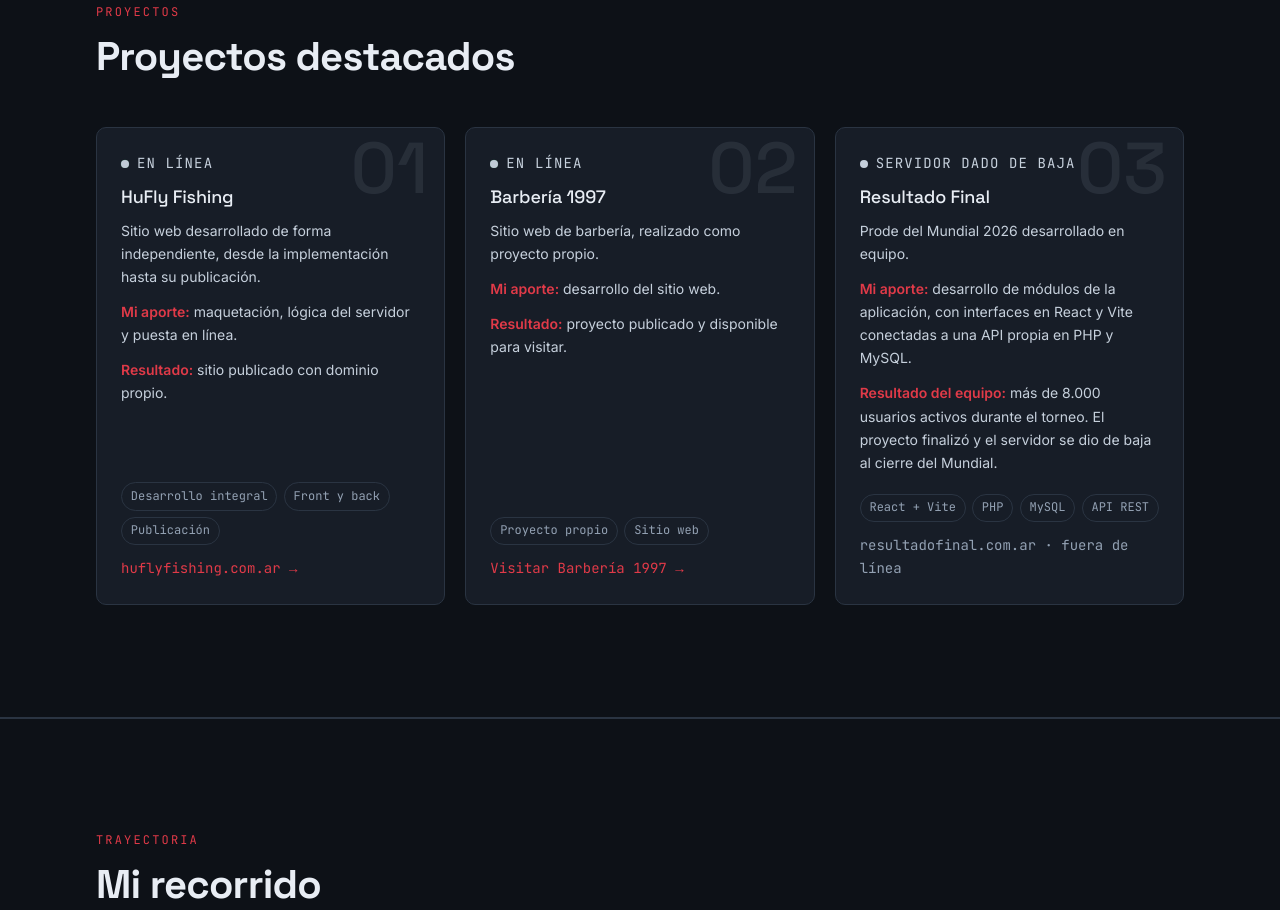
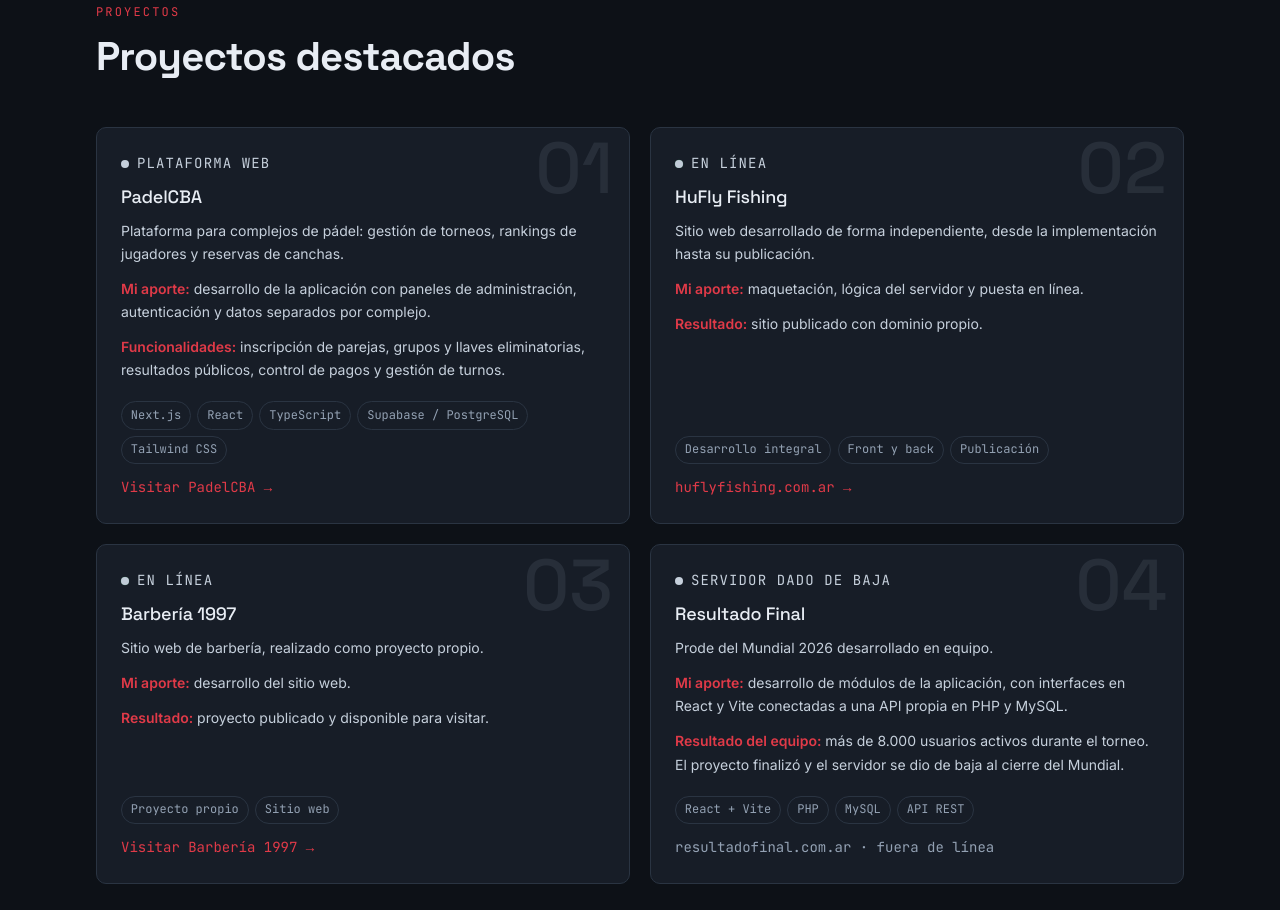
Before and after one commit to Fernandez-Sebastian/PFO1-DSW-FRONT, a plain HTML site: page index.html in a window 1280 px wide. Shown: the part 2100-3010 px from the top of the page. Drawn offline with Linux system fonts and the light colour scheme.

Commit message:
actualización de porfolio

```diff
--- a/css/styles.css
+++ b/css/styles.css
@@ -410,7 +410,7 @@ a { color: inherit; }
    --------------------------------------------------------------------- */
 .projects-grid {
   display: grid;
-  grid-template-columns: repeat(auto-fit, minmax(min(100%, 19rem), 1fr));
+  grid-template-columns: repeat(auto-fit, minmax(min(100%, 23rem), 1fr));
   gap: 1.25rem;
 }
 
--- a/index.html
+++ b/index.html
@@ -208,8 +208,27 @@
 
         <div class="projects-grid">
           <article class="card project">
+            <p class="project-state">Plataforma web</p>
+            <span class="project-number" aria-hidden="true">01</span>
+            <h3 class="card-title">PadelCBA</h3>
+            <p>Plataforma para complejos de pádel: gestión de torneos, rankings de jugadores y reservas de canchas.</p>
+            <p><strong>Mi aporte:</strong> desarrollo de la aplicación con paneles de administración, autenticación y datos separados por complejo.</p>
+            <p><strong>Funcionalidades:</strong> inscripción de parejas, grupos y llaves eliminatorias, resultados públicos, control de pagos y gestión de turnos.</p>
+            <ul class="tags">
+              <li>Next.js</li>
+              <li>React</li>
+              <li>TypeScript</li>
+              <li>Supabase / PostgreSQL</li>
+              <li>Tailwind CSS</li>
+            </ul>
+            <a class="project-link" href="https://www.padelcba.com.ar/" target="_blank" rel="noopener noreferrer">
+              Visitar PadelCBA <span aria-hidden="true">→</span>
+            </a>
+          </article>
+
+          <article class="card project">
             <p class="project-state is-live">En línea</p>
-            <span class="project-number" aria-hidden="true">01</span>
+            <span class="project-number" aria-hidden="true">02</span>
             <h3 class="card-title">HuFly Fishing</h3>
             <p>
               Sitio web desarrollado de forma independiente, desde la implementación hasta su publicación.
@@ -230,7 +249,7 @@
 
           <article class="card project">
             <p class="project-state is-live">En línea</p>
-            <span class="project-number" aria-hidden="true">02</span>
+            <span class="project-number" aria-hidden="true">03</span>
             <h3 class="card-title">Barbería 1997</h3>
             <p>Sitio web de barbería, realizado como proyecto propio.</p>
             <p><strong>Mi aporte:</strong> desarrollo del sitio web.</p>
@@ -243,7 +262,7 @@
 
           <article class="card project">
             <p class="project-state is-off">Servidor dado de baja</p>
-            <span class="project-number" aria-hidden="true">03</span>
+            <span class="project-number" aria-hidden="true">04</span>
             <h3 class="card-title">Resultado Final</h3>
             <p>
               Prode del Mundial 2026 desarrollado en equipo.
```
Also changed, not shown: 1 other file.
